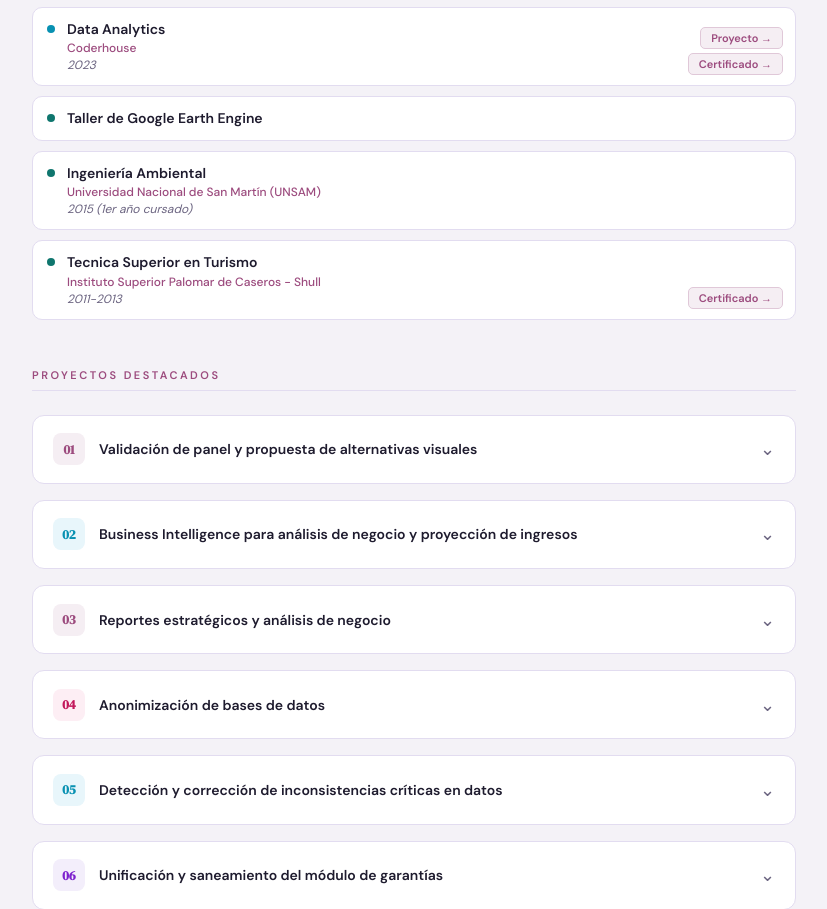
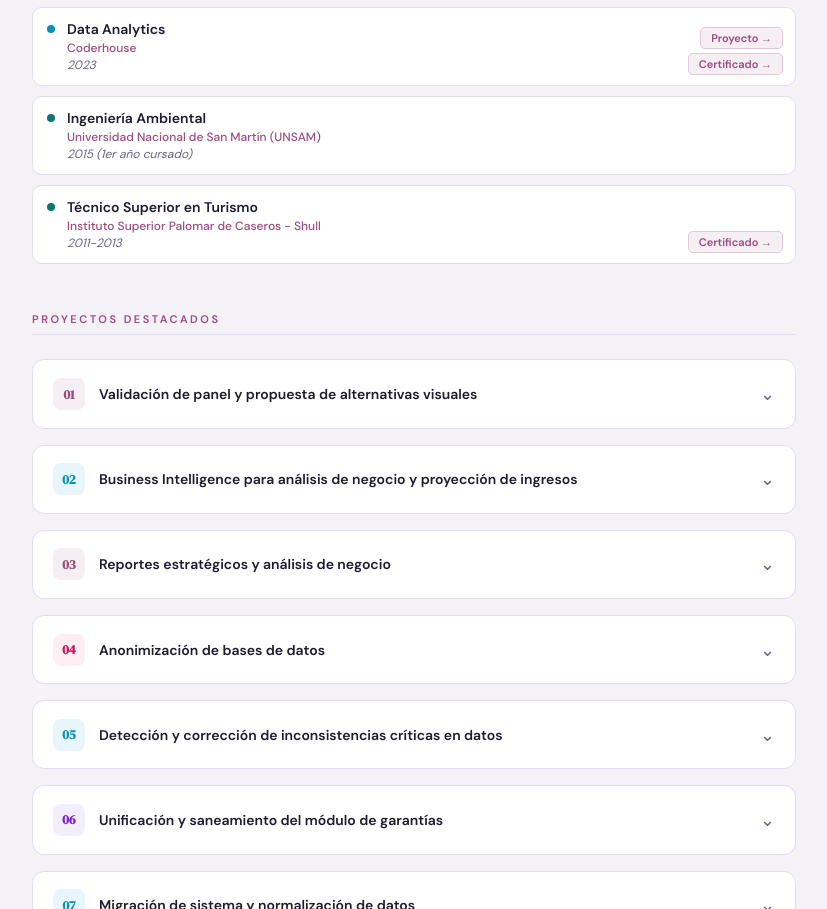
Before and after one commit to cintiadilalla/cintiadilalla.github.io, a plain HTML site: page index.html in a window 1280 px wide. Shown: the part 1805-2714 px from the top of the page, without its empty margins (236-1063 px from the left). Drawn offline with Linux system fonts and the light colour scheme.

Commit message:
Update index.html

```diff
--- a/index.html
+++ b/index.html
@@ -768,14 +768,6 @@ section { margin-bottom: 3rem; scroll-margin-top: 2rem; }
           <div class="edu-item">
             <div class="edu-dot" style="background:var(--green)"></div>
             <div>
-              <div class="edu-title">Taller de Google Earth Engine</div>
-              <div class="edu-period"></div>
-            </div>
-          </div>
-
-          <div class="edu-item">
-            <div class="edu-dot" style="background:var(--green)"></div>
-            <div>
               <div class="edu-title">Ingeniería Ambiental</div>
               <div class="edu-inst">Universidad Nacional de San Martín (UNSAM)</div>
               <div class="edu-period">2015 (1er año cursado)</div>
@@ -785,7 +777,7 @@ section { margin-bottom: 3rem; scroll-margin-top: 2rem; }
           <div class="edu-item">
             <div class="edu-dot" style="background:var(--green)"></div>
             <div>
-              <div class="edu-title">Tecnica Superior en Turismo</div>
+              <div class="edu-title">Técnico Superior en Turismo</div>
               <div class="edu-inst">Instituto Superior Palomar de Caseros - Shull</div>
               <div class="edu-period">2011-2013</div>
             </div>
```
